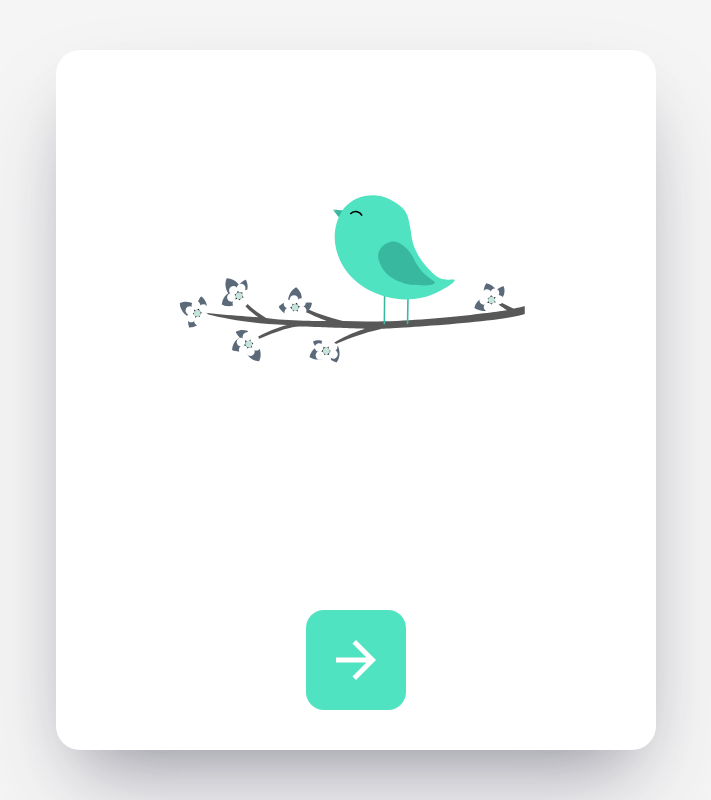
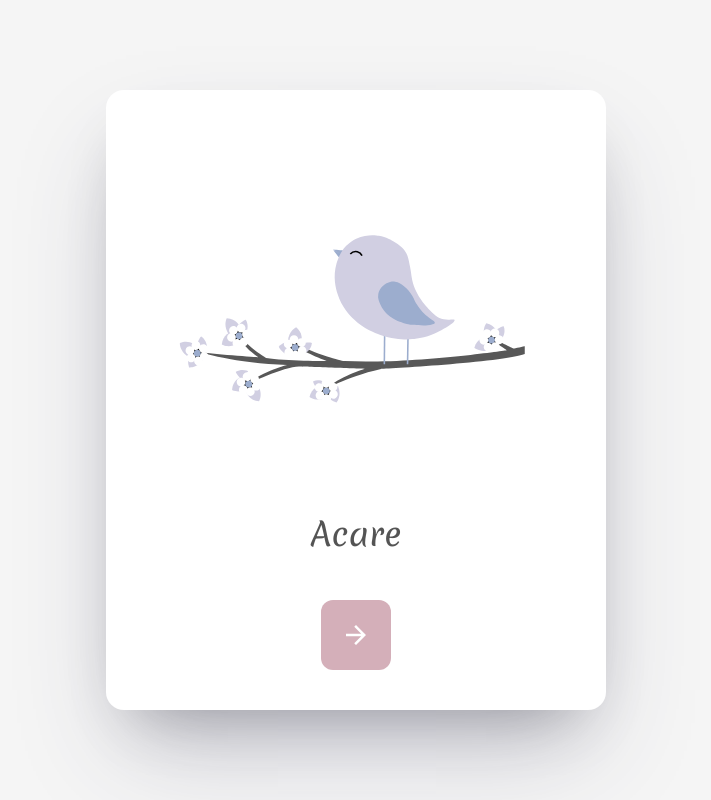
Before and after one commit to wojciechkubiak/acare, a Next.js app: page / in a window 1280 px wide. Shown: the whole page, without its empty margins (284-995 px from the left). Built offline with nearby package versions, Linux system fonts and the light colour scheme.

Commit message:
Colors update

```diff
--- a/components/Loading.tsx
+++ b/components/Loading.tsx
@@ -16,8 +16,8 @@
 `;
 
 const LottieContainer = styled.div`
-  width: 600px;
-  height: 700px;
+  width: 500px;
+  height: 620px;
   padding: 0px 20px 40px 20px;
   display: flex;
   flex-direction: column;
@@ -28,7 +28,7 @@
   left: 50%;
   top: 50%;
   transform: translate(-50%, -50%);
-  border-radius: 24px;
+  border-radius: 18px;
   box-shadow: rgba(50, 50, 93, 0.25) 0px 50px 100px -20px,
     rgba(0, 0, 0, 0.3) 0px 30px 60px -30px;
 `;
@@ -40,15 +40,21 @@
 
 const Button = styled.div`
   position: relative;
-  width: 100px;
-  height: 100px;
+  width: 70px;
+  height: 70px;
   border: none;
-  background-color: #50e3c2;
-  border-radius: 18px;
+  background-color: #D4AFB9;
+  border-radius: 12px;
   left: 50%;
   transform: translateX(-50%);
   padding: 20px;
   cursor: pointer;
+`;
+
+const Header = styled.h1`
+  font-family: "Merienda", cursive;
+  font-weight: 400;
+  color: rgba(0, 0, 0, 0.67);
 `;
 
 const Loading: React.FC = () => {
@@ -68,6 +74,7 @@
   return (
     <FullscreenContainer>
       <LottieContainer>
+        <div style={{ textAlign: "center" }}>
           <Lottie
             options={defaultOptions}
             height={400}
@@ -75,12 +82,15 @@
             isStopped={isStopped}
             isPaused={isPaused}
           />
+          <Header>Acare</Header>
+        </div>
+
         <LoaderContainer>
           {loadingCtx.isLoading ? (
-            <Loader type="TailSpin" color="#50e3c2" height={100} width={100} />
+            <Loader type="TailSpin" color="#D4AFB9" height={70} width={70} />
           ) : (
             <Button onClick={() => loadingCtx.setIsContentVisible(true)}>
-              <MdArrowForward color="white" size={60} />
+              <MdArrowForward color="white" size={30} />
             </Button>
           )}
         </LoaderContainer>
--- /dev/null
+++ b/pages/_document.tsx
@@ -0,0 +1,24 @@
+import Document, { Html, Head, Main, NextScript } from "next/document";
+
+class MyDocument extends Document {
+  render() {
+    return (
+      <Html>
+        <Head>
+          <link rel="preconnect" href="https://fonts.googleapis.com" />
+          <link rel="preconnect" href="https://fonts.gstatic.com" />
+          <link
+            href="https://fonts.googleapis.com/css2?family=Merienda&display=swap"
+            rel="stylesheet"
+          />
+        </Head>
+        <body>
+          <Main />
+          <NextScript />
+        </body>
+      </Html>
+    );
+  }
+}
+
+export default MyDocument;
```
Also changed, not shown: Zrzut ekranu (102).png (added), assets/splash.json. Lines whose indentation alone changed are shown as unchanged.
